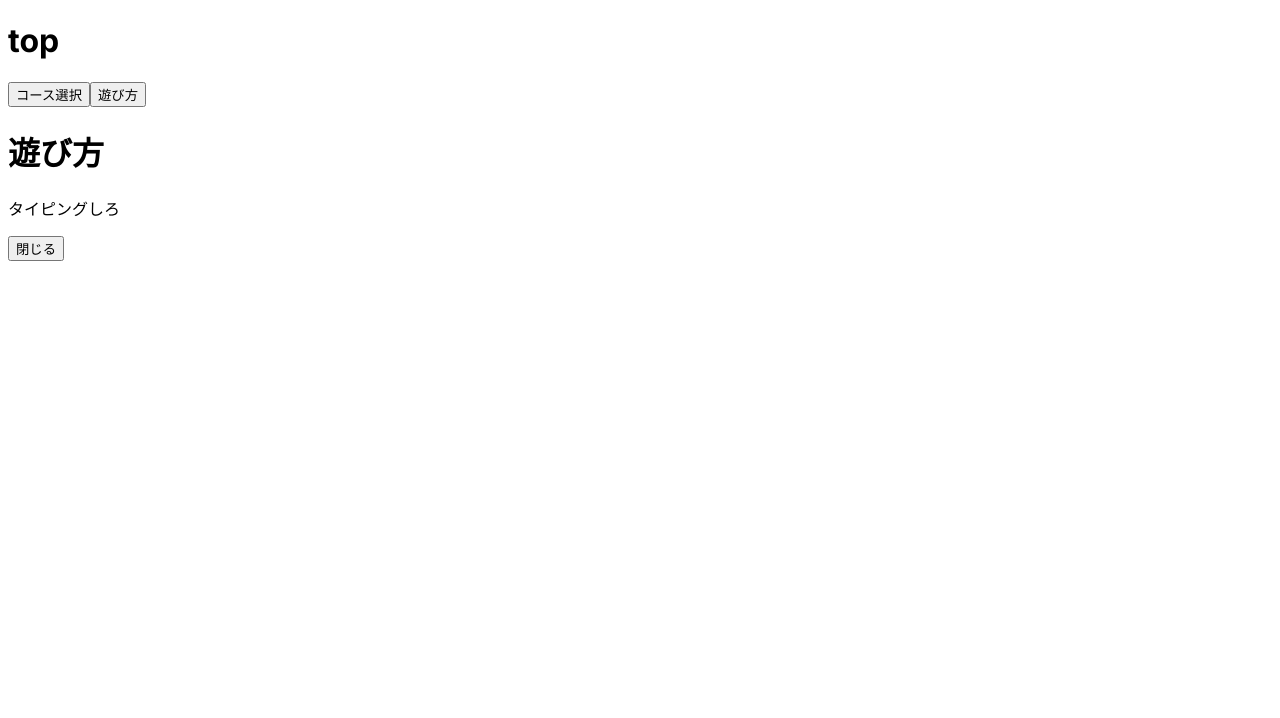
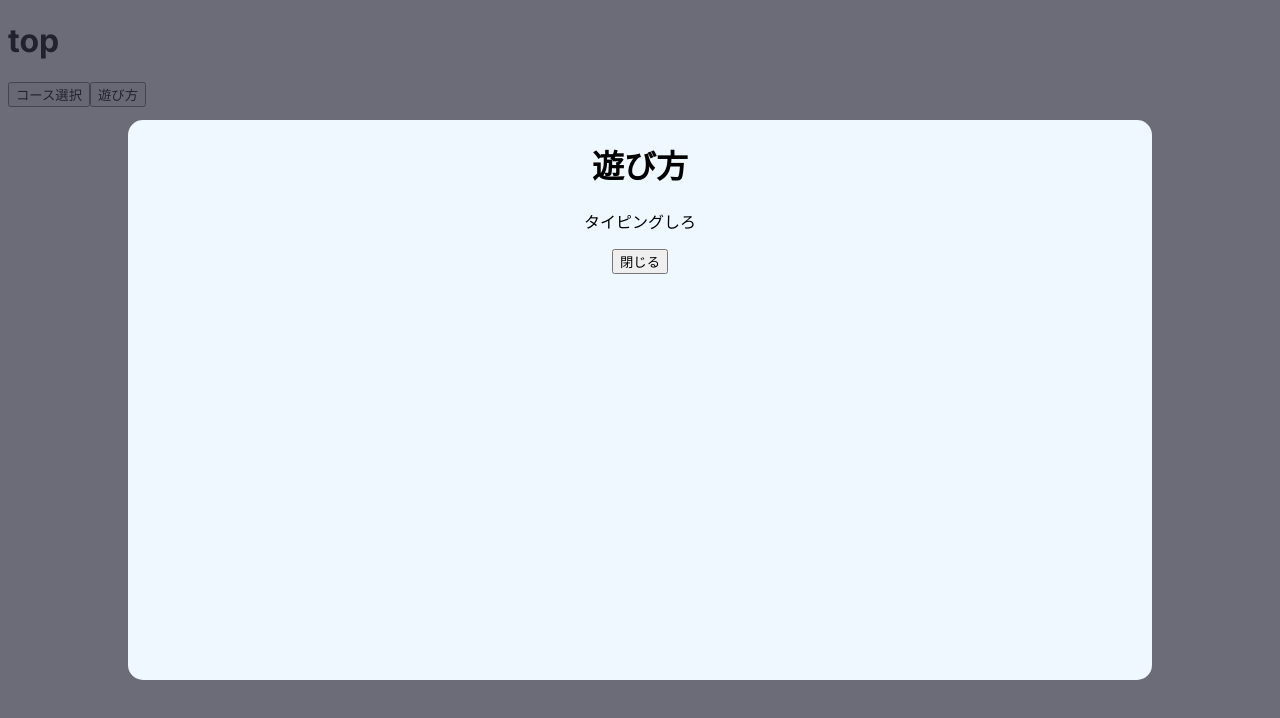
Before and after one commit to Mayu0628/hackit-vol2-smapro, a Next.js app: page / in a window 1280 px wide. Both pictures are taken after a click on the button "遊び方". Shown: the top 718 px of the page. Built offline with nearby package versions, Linux system fonts and the light colour scheme.

Commit message:
ポップアップのCSS

```diff
--- /dev/null
+++ b/src/app/game-rules/gemeRoules.css
@@ -0,0 +1,22 @@
+.overlay {
+    position: fixed;
+    top: 0;
+    left: 0;
+    width: 100%;
+    height: 100%;
+    background-color: rgba(49, 49, 65, 0.71)
+}
+
+.modal {
+    position: absolute;
+    top: 0;
+    bottom: 0;
+    right: 0;
+    left: 0;
+    margin: auto;
+    width: 80%;
+    height: 70%;
+    background-color: aliceblue;
+    border-radius: 15px;
+    text-align: center;
+}
--- a/src/app/game-rules/page.tsx
+++ b/src/app/game-rules/page.tsx
@@ -1,5 +1,6 @@
 'use client'
 import { useState } from "react";
+import './gemeRoules.css'
 
 type ModalProps = {
     buttonLabel: string
@@ -22,7 +23,7 @@ const GameRules: React.FC<ModalProps> = (props) => {
                     <div className="modal">
                         <h1>遊び方</h1>
                         <p>タイピングしろ</p>
-                        <button onClick={toggleModal}>閉じる</button>
+                        <button className="closeBtn" onClick={toggleModal}>閉じる</button>
                     </div>
                 </div>
             )}
```
